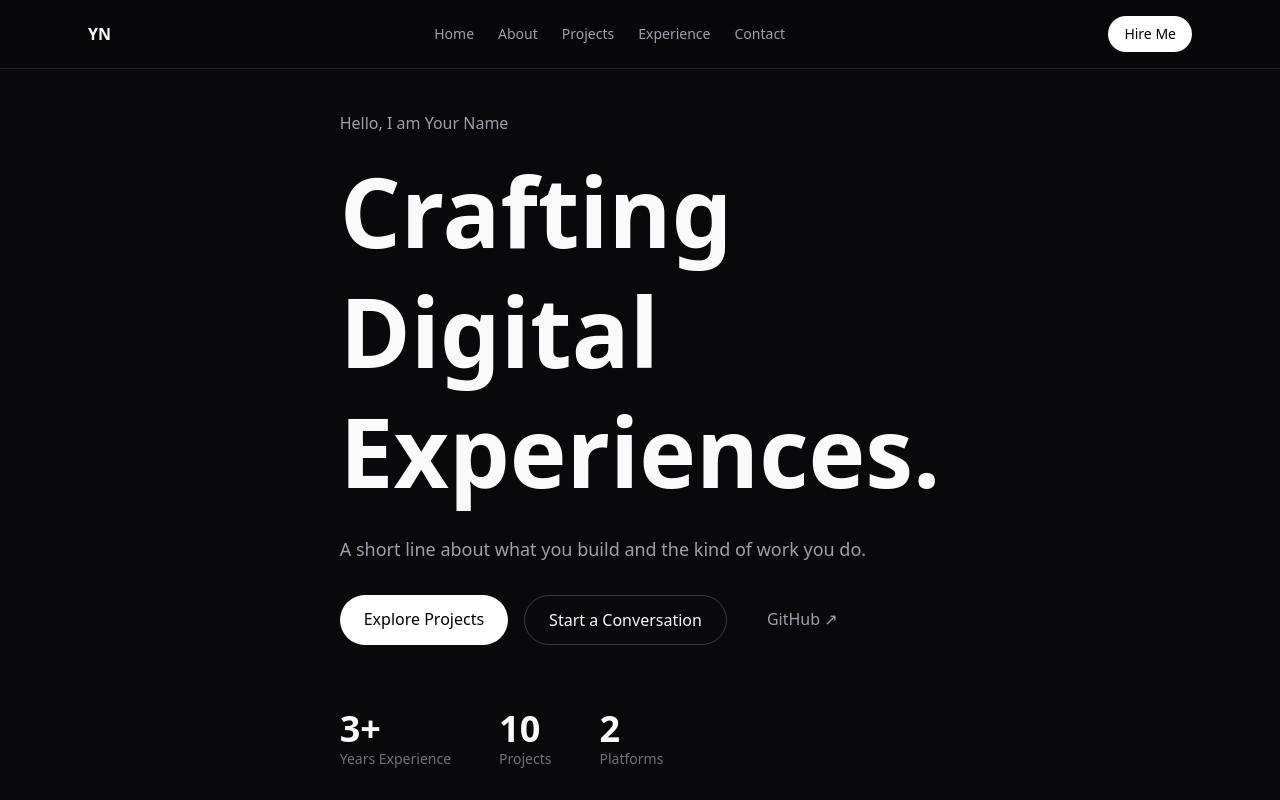
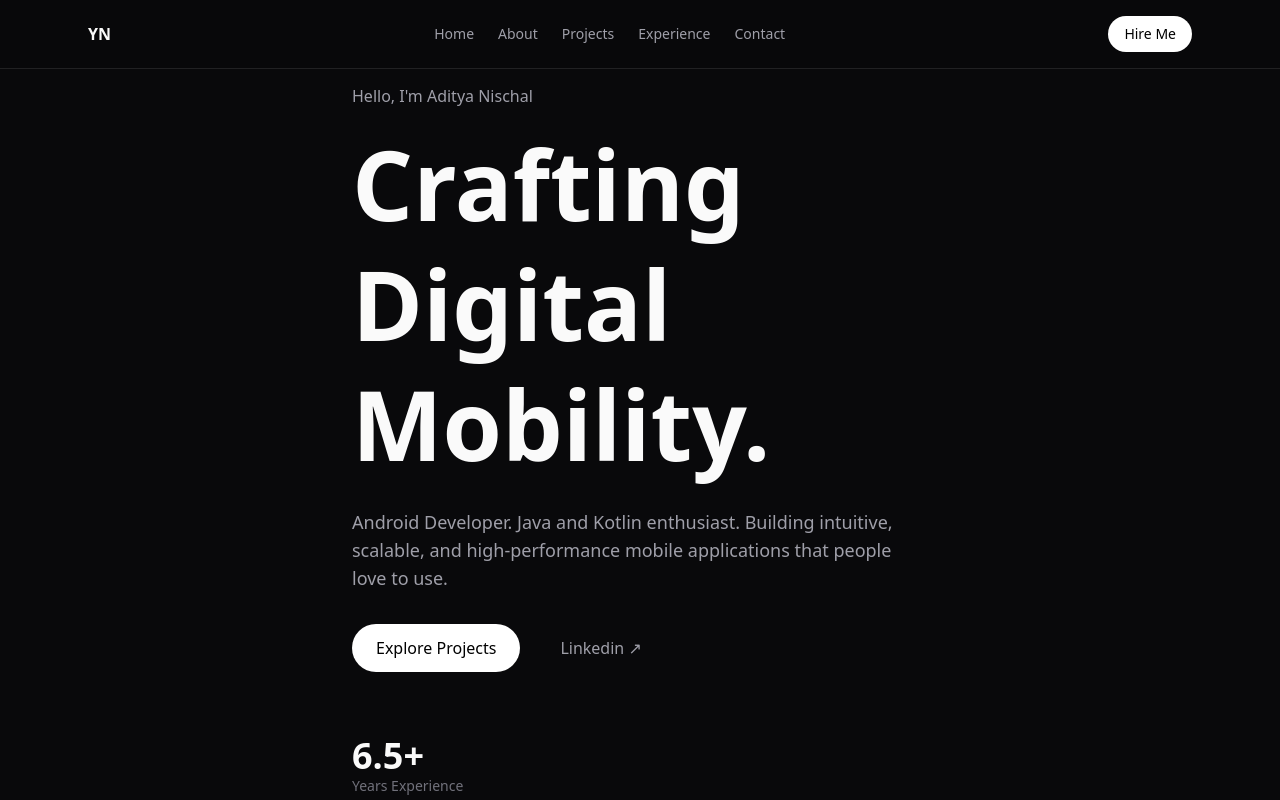
Before and after one commit to adityanischal217/aditya-portfolio, a Next.js app: page / in a window 1280 px wide. Shown: the top 800 px of the page. Built offline with nearby package versions, Linux system fonts and the light colour scheme.

Commit message:
Home changes

```diff
--- a/components/Hero.tsx
+++ b/components/Hero.tsx
@@ -2,9 +2,7 @@
 import { motion } from "framer-motion";
 
 const stats = [
-  { value: "3+", label: "Years Experience" },
-  { value: "10", label: "Projects" },
-  { value: "2", label: "Platforms" },
+  { value: "6.5+", label: "Years Experience" },
 ];
 
 export default function Hero() {
@@ -12,7 +10,7 @@ export default function Hero() {
     <section id="home" className="flex min-h-screen items-center px-6 pt-20">
       <div className="mx-auto max-w-6xl">
         <motion.p initial={{ opacity: 0 }} animate={{ opacity: 1 }} className="text-zinc-400">
-          Hello, I am Your Name
+          Hello, I'm Aditya Nischal
         </motion.p>
         <motion.h1
           initial={{ opacity: 0, y: 30 }}
@@ -20,21 +18,24 @@ export default function Hero() {
           transition={{ duration: 0.7 }}
           className="mt-4 text-5xl font-bold leading-tight md:text-8xl"
         >
-          Crafting <br /> Digital <br /> Experiences.
+          Crafting <br /> Digital <br /> Mobility.
         </motion.h1>
         <p className="mt-6 max-w-xl text-lg text-zinc-400">
-          A short line about what you build and the kind of work you do.
+          Android Developer. Java and Kotlin enthusiast. Building intuitive, scalable, and high-performance mobile applications that people love to use.
         </p>
 
         <div className="mt-8 flex flex-wrap gap-4">
           <a href="#projects" className="rounded-full bg-white px-6 py-3 font-medium text-black">
             Explore Projects
           </a>
-          <a href="mailto:you@email.com" className="rounded-full border border-white/20 px-6 py-3">
+         {/*<a href="mailto:adityanischal217@email.com" className="rounded-full border border-white/20 px-6 py-3">
             Start a Conversation
-          </a>
-          <a href="https://github.com/yourname" target="_blank" className="px-6 py-3 text-zinc-400 hover:text-white">
+          </a>*/}
+          {/*<a href="https://github.com/yourname" target="_blank" className="px-6 py-3 text-zinc-400 hover:text-white">
             GitHub ↗
+          </a>*/}
+           <a href="https://www.linkedin.com/in/adityanischal/" target="_blank" className="px-6 py-3 text-zinc-400 hover:text-white">
+            Linkedin ↗
           </a>
         </div>
 
```
